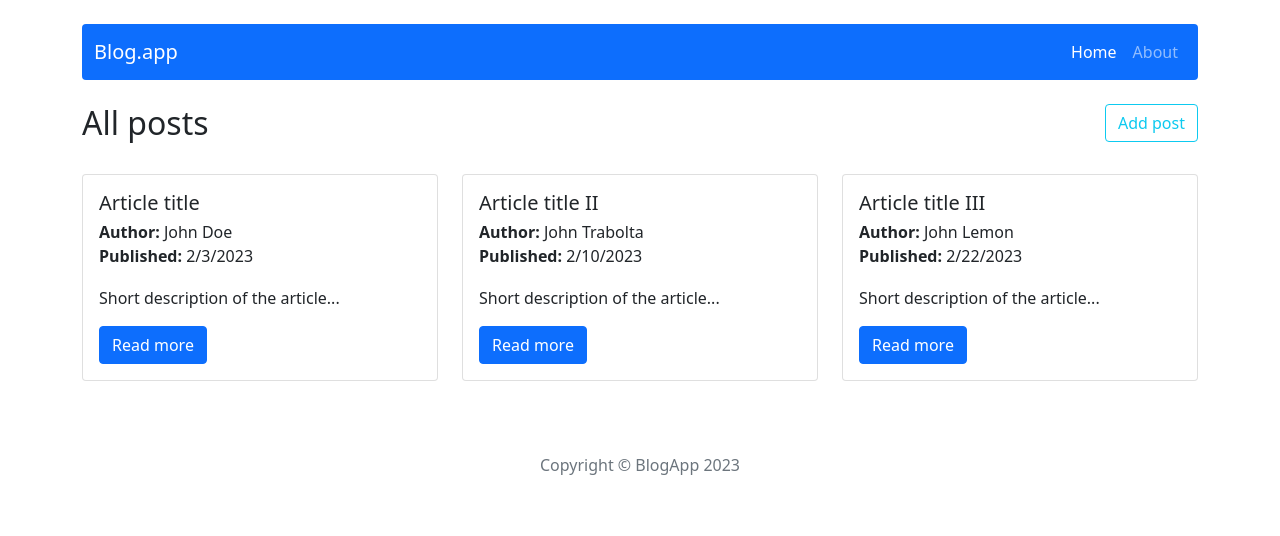
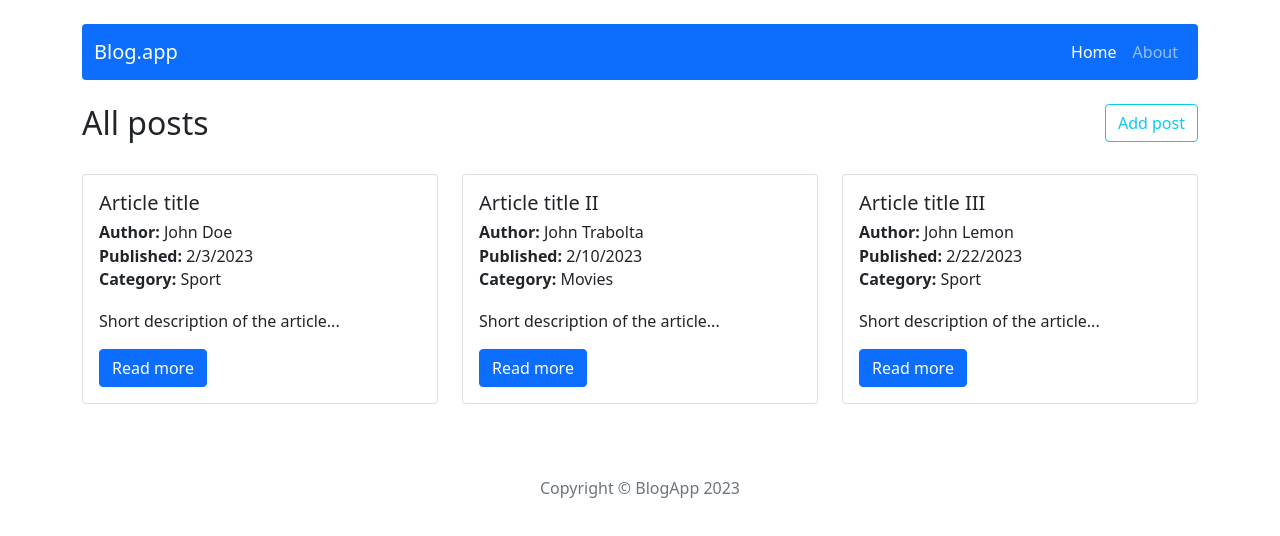
Before and after one commit to DawidParciak/blog-react, a React (Create React App) app: page /post/edit/1 in a window 1280 px wide. Both pictures are taken after a click on the button "Edit post". Shown: the top 536 px of the page. Built offline with nearby package versions, Linux system fonts and the light colour scheme.

Commit message:
Add categories

```diff
--- a/src/components/features/PostEditForm/PostEditForm.js
+++ b/src/components/features/PostEditForm/PostEditForm.js
@@ -26,6 +26,7 @@ const PostEditForm = () => {
       publishedDate={post.publishedDate}
       shortDescription={post.shortDescription}
       content={post.content}
+      category={post.category}
     />
   );
 };
--- a/src/components/features/PostForm/PostForm.js
+++ b/src/components/features/PostForm/PostForm.js
@@ -11,6 +11,7 @@ const PostForm = ({ action, actionText, ...props }) => {
   const [title, setTitle] = useState(props.title || '');
   const [author, setAuthor] = useState(props.author || '');
   const [publishedDate, setPublishedDate] = useState(props.publishedDate || '');
+  const [category, setCategory] = useState(props.category || '');
   const [shortDescription, setShortDescription] = useState(props.shortDescription || '');
   const [content, setContent] = useState(props.content || '');
   const [contentError, setContentError] = useState(false);
@@ -26,6 +27,7 @@ const PostForm = ({ action, actionText, ...props }) => {
         title,
         author,
         publishedDate,
+        category,
         shortDescription,
         content
       });
@@ -66,6 +68,15 @@ const PostForm = ({ action, actionText, ...props }) => {
         />
         {dateError && <small className="d-block form-text text-danger mt-2">Date can't be empty</small>}
       </Form.Group>
+      <Form.Group className="mb-3 col-lg-6" controlId="category">
+        <Form.Label>Category</Form.Label>
+        <Form.Select value={category} onChange={e => setCategory(e.target.value)}>
+          <option>Select category</option>
+          <option>Sport</option>
+          <option>News</option>
+          <option>Movies</option>
+        </Form.Select>
+      </Form.Group>
       <Form.Group className="mb-3" controlId="postShortDescription">
         <Form.Label>Short description</Form.Label>
         <Form.Control
--- a/src/components/features/PostSingle/PostSingle.js
+++ b/src/components/features/PostSingle/PostSingle.js
@@ -21,6 +21,10 @@ const PostSingle = props => {
             Published: <span className="fw-normal">{dateToStr(props.publishedDate)}</span>
           </Card.Subtitle>
 
+          <Card.Subtitle className="py-1 fw-bold">
+            Category: <span className="fw-normal">{props.category}</span>
+          </Card.Subtitle>
+
           <Card.Text className="pt-3">
             {props.shortDescription}
           </Card.Text>
--- a/src/components/pages/Post/Post.js
+++ b/src/components/pages/Post/Post.js
@@ -50,8 +50,10 @@ const Post = () => {
               <Card.Subtitle className="pt-2 fw-bold">
                 Published: <span className="fw-normal">{dateToStr(postData.publishedDate)}</span>
               </Card.Subtitle>
-              <Card.Text className="pt-4" dangerouslySetInnerHTML={{ __html: postData.content }}>
-              </Card.Text>
+              <Card.Subtitle className="pt-2 fw-bold">
+                Category: <span className="fw-normal">{postData.category}</span>
+              </Card.Subtitle>
+              <Card.Text className="pt-4" dangerouslySetInnerHTML={{ __html: postData.content }} />
             </Card.Body>
           </Card>
           <Modal show={show} onHide={handleClose}>
--- a/src/redux/initialState.js
+++ b/src/redux/initialState.js
@@ -7,6 +7,7 @@ const initialState ={
       content: 'Lorem ipsum dolor sit amet, consectetur adipiscing elit. Vestibulum efficitur feugiat dolor, at ornare lacus aliquam at. Aenean ultricies magna at velit vestibulum pretium. Aenean rhoncus erat eget dolor malesuada, id egestas neque efficitur. Nam eleifend eros iaculis ipsum sagittis, ac volutpat magna venenatis. Curabitur id rutrum nisl, vitae bibendum tortor. Nunc non arcu sapien. Donec commodo turpis at pretium ornare. Nam at sagittis nibh.',
       publishedDate: new Date('2023-02-03'),
       author: 'John Doe',
+      category: 'Sport',
     },
     {
       id: '2',
@@ -15,6 +16,7 @@ const initialState ={
       content: 'Nulla facilisi. Duis suscipit leo eget eros gravida gravida. Ut nisi eros, venenatis sed purus maximus, sodales facilisis neque. Praesent consequat ultrices justo. Etiam sit amet nibh urna. Sed purus velit, dapibus non consectetur non, dapibus et augue. Aliquam in ultrices lorem, nec blandit mauris. Quisque tortor nisl, consectetur non nisi in, vestibulum iaculis augue. Praesent aliquet efficitur enim, a luctus tortor tincidunt quis. Vestibulum hendrerit, erat volutpat posuere consequat, lacus diam dapibus ante, ac porttitor ex urna id enim. Proin condimentum est ac ipsum lacinia mattis. Vestibulum sed vehicula est.',
       publishedDate: new Date('2023-02-10'),
       author: 'John Trabolta',
+      category: 'Movies',
     },
     {
       id: '3',
@@ -23,6 +25,7 @@ const initialState ={
       content: 'Nulla diam ipsum, pellentesque ut sapien ac, malesuada tincidunt felis. Morbi sed congue est. Phasellus tincidunt ipsum felis, non eleifend dui sagittis vitae. Donec condimentum elementum bibendum. Curabitur elementum tristique ipsum tempor rhoncus. Aliquam id ante sit amet mauris tempor malesuada. Curabitur vitae nisi ut tellus suscipit porta. Nullam at suscipit metus. Vestibulum id eros orci. In diam neque, pharetra sed diam et, bibendum interdum velit. Donec viverra massa quam, ut pulvinar odio rutrum ut. Suspendisse potenti. Aenean leo libero, interdum in ornare sit amet, rutrum id lorem. Vestibulum sit amet laoreet metus, a porta ligula.',
       publishedDate: new Date('2023-02-22'),
       author: 'John Lemon',
+      category: 'Sport',
     },
   ],
 };
```
